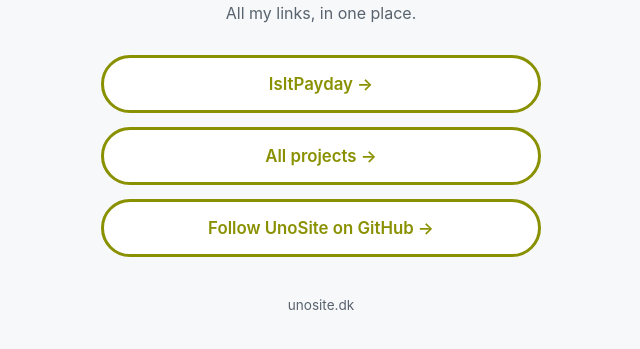
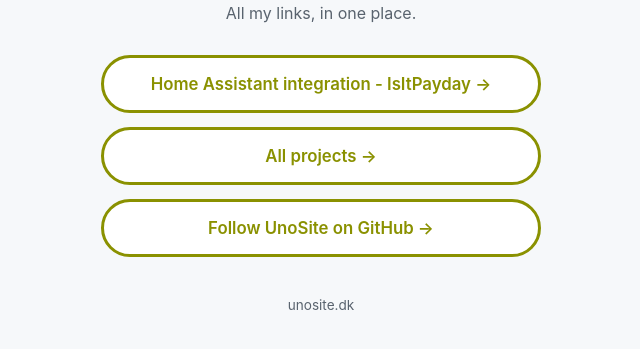
Before and after one commit to UnoSite/UnoSite, a plain HTML site: page index.html in a window 1280 px wide. Shown: the part 317-666 px from the top of the page, without its empty margins (319-959 px from the left). Drawn offline with Linux system fonts and the light colour scheme.

Commit message:
Rename first link to "Home Assistant integration - IsItPayday"
Co-Authored-By: Claude Opus 5.5 <noreply@anthropic.com>
Claude-Session: https://claude.ai/code/session_01BdMZX9jeiBDZ57xGEzVwmN

```diff
--- a/index.html
+++ b/index.html
@@ -76,7 +76,7 @@
         <p>All my links, in one place.</p>
 
         <ul>
-            <li><a class="link" href="https://github.com/UnoSite/IsItPayday">IsItPayday →</a></li>
+            <li><a class="link" href="https://github.com/UnoSite/IsItPayday">Home Assistant integration - IsItPayday →</a></li>
             <li><a class="link" href="https://github.com/UnoSite?tab=repositories">All projects →</a></li>
             <li><a class="link" href="https://github.com/UnoSite">Follow UnoSite on GitHub →</a></li>
         </ul>
```
Also changed, not shown: assets/links/isitpayday.svg, 3 other files.
